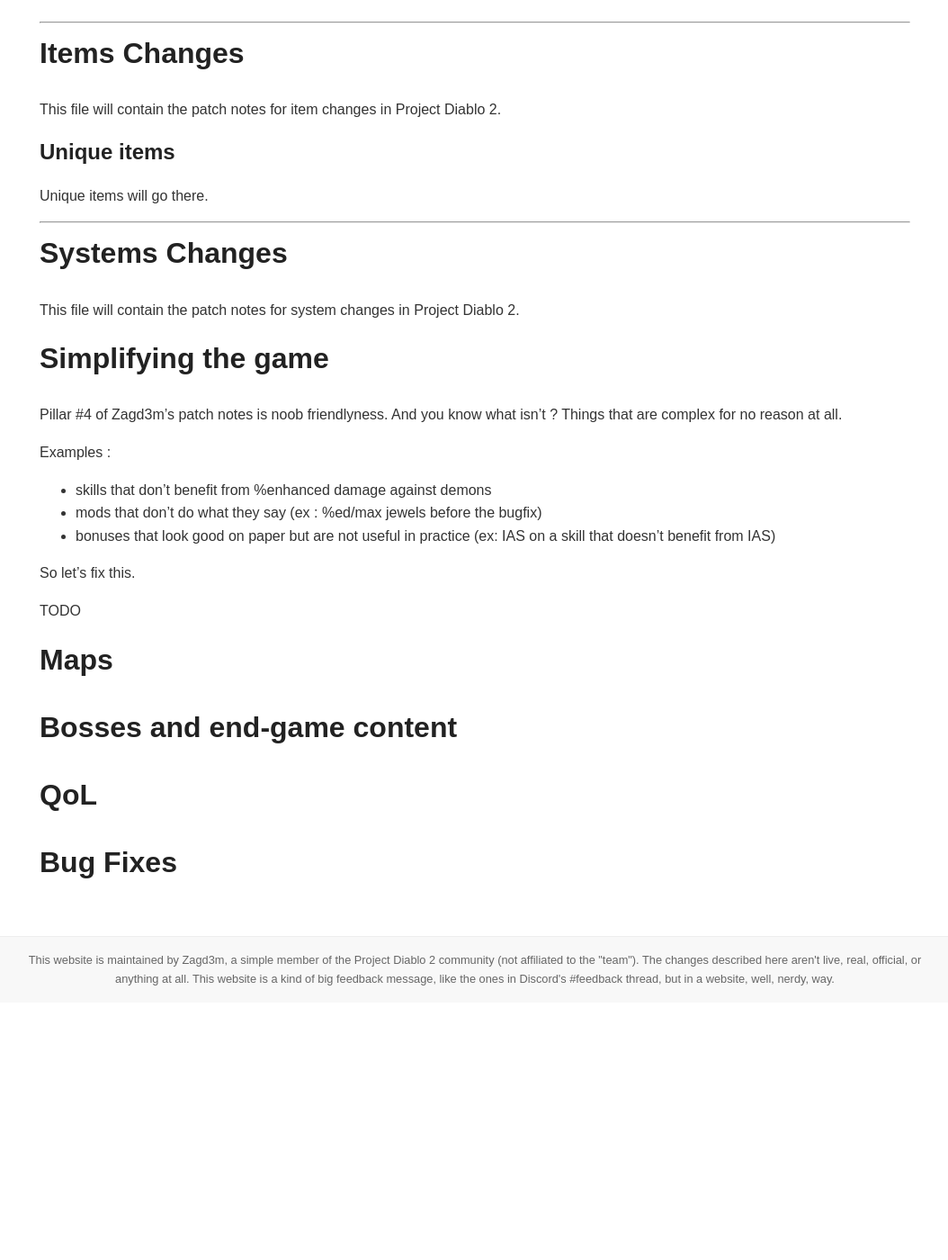
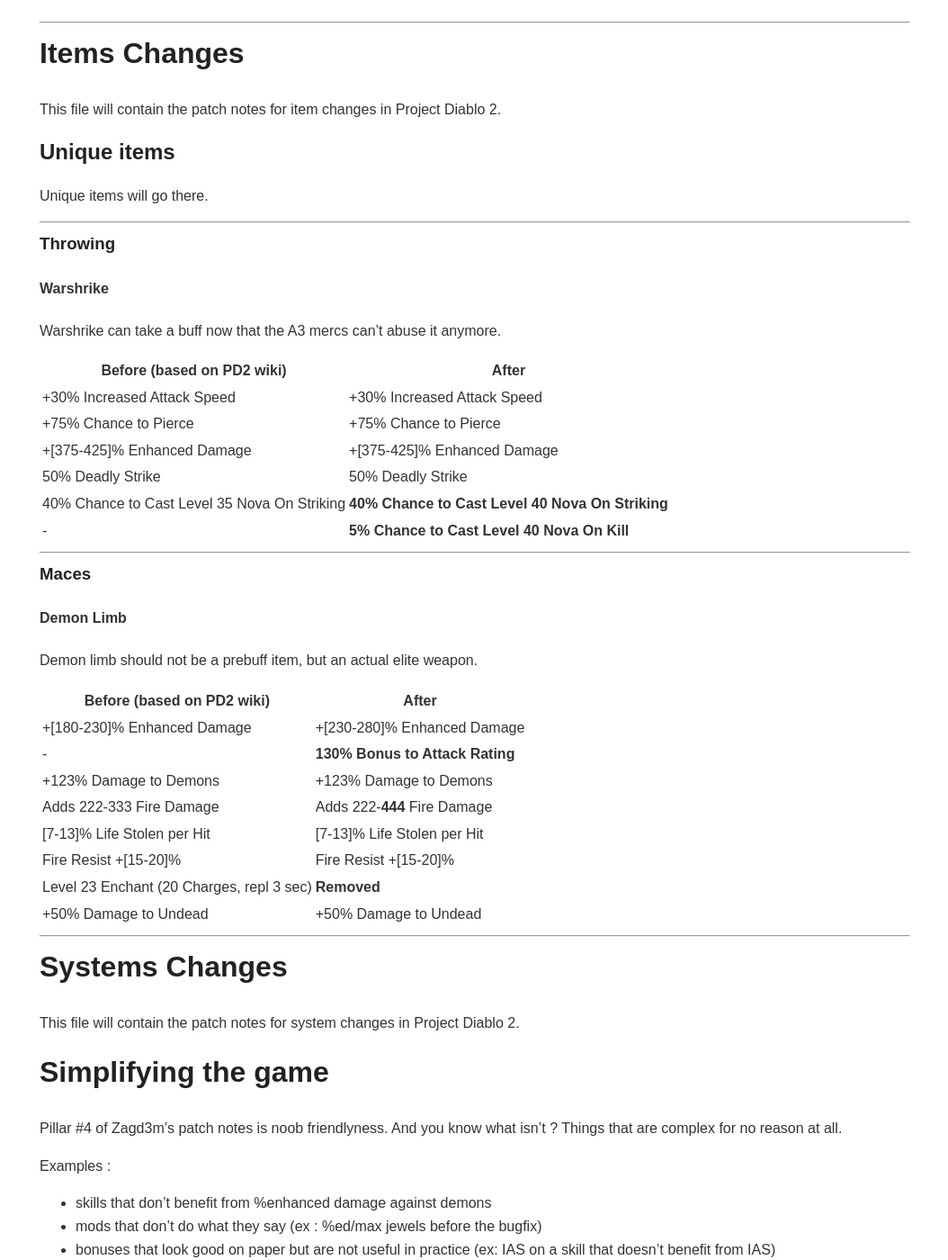
Before and after one commit to zagd3m/patchnotes, a Jekyll site: the page built from docs/full-notes.md, in a window 1280 px wide and 1400 px high, scrolled down 711 px. Shown: the whole window at 90% size, without its empty margins (112-1166 px from the left). Built offline with Jekyll 4.4.1, drawn with Linux system fonts in a browser that asks for light colours; before the commit the page ends 1825 px from its top, so only the background shows below that.

Commit message:
Navigation and unique examples.

```diff
--- a/docs/_data/navigation.yml
+++ b/docs/_data/navigation.yml
@@ -2,9 +2,9 @@
   link: /patchnotes/
 - name: Game Design
   link: /patchnotes/gamedesign
+- name: Sections
+  link: /patchnotes/sections
 - name: Full Patch Notes
   link: /patchnotes/full-notes
-- name: Sections
-  link: /patchnotes/sections
 - name: About
   link: /patchnotes/about
--- a/docs/_includes/patch-sections/items_uniques.md
+++ b/docs/_includes/patch-sections/items_uniques.md
@@ -1,4 +1,39 @@
-
 ## Unique items
 
 Unique items will go there.
+
+---
+
+### Throwing
+
+#### Warshrike
+
+Warshrike can take a buff now that the A3 mercs can't abuse it anymore.
+
+| Before (based on PD2 wiki)                      | After                                          |
+|-------------------------------------------------|------------------------------------------------|
+| +30% Increased Attack Speed                     | +30% Increased Attack Speed                    |
+| +75% Chance to Pierce                           | +75% Chance to Pierce                          |
+| +[375-425]% Enhanced Damage                     | +[375-425]% Enhanced Damage                    |
+| 50% Deadly Strike                               | 50% Deadly Strike                              |
+| 40% Chance to Cast Level 35 Nova On Striking    | **40% Chance to Cast Level 40 Nova On Striking**   |
+| -                                               | **5% Chance to Cast Level 40 Nova On Kill**        |
+
+---
+
+### Maces
+
+#### Demon Limb
+
+Demon limb should not be a prebuff item, but an actual elite weapon.
+
+| Before (based on PD2 wiki)                      | After                                          |
+|-------------------------------------------------|------------------------------------------------|
+| +[180-230]% Enhanced Damage                     | +[230-280]% Enhanced Damage                    |
+| -                                               | **130% Bonus to Attack Rating**                |
+| +123% Damage to Demons                          | +123% Damage to Demons                         |
+| Adds 222-333 Fire Damage                        | Adds 222-**444** Fire Damage                   |
+| [7-13]% Life Stolen per Hit                     | [7-13]% Life Stolen per Hit                    |
+| Fire Resist +[15-20]%                           | Fire Resist +[15-20]%                          |
+| Level 23 Enchant (20 Charges, repl 3 sec)       | **Removed**                                    |
+| +50% Damage to Undead                           | +50% Damage to Undead                          |
```
